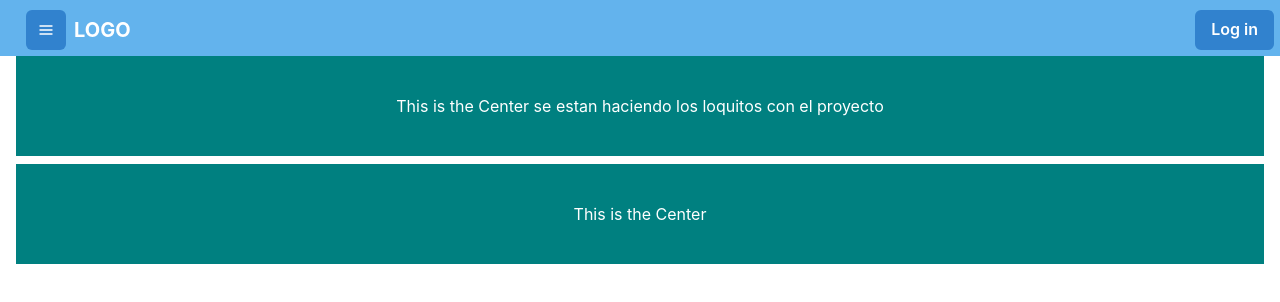
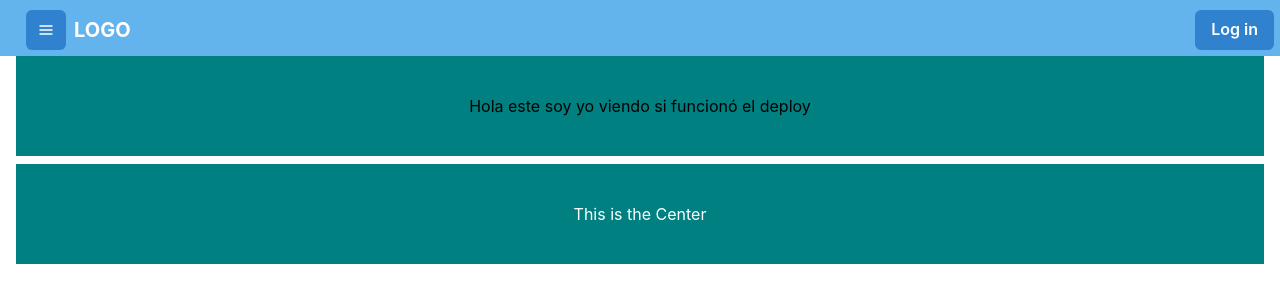
Before and after one commit to JoshuaAAX/proyecto-pi, a React (Vite) app in the folder frontend/: page / in a window 1280 px wide. Shown: the top 302 px of the page. Built offline with nearby package versions, Linux system fonts and the light colour scheme.

Commit message:
Prueba deploy

```diff
--- a/frontend/src/pages/Page.jsx
+++ b/frontend/src/pages/Page.jsx
@@ -7,8 +7,8 @@ import { Box,
 export default function Page() {
     return (
       <Stack direction={['column']}>
-         <Center bg='teal' h='100px' color='white' gap="10px">
-          This is the Center se estan haciendo los loquitos con el proyecto
+         <Center bg='teal' h='100px' color='black' gap="10px">
+          Hola este soy yo viendo si funcionó el deploy
          </Center>
          <Center bg='teal' h='100px' color='white' gap="10px">
           This is the Center
```
